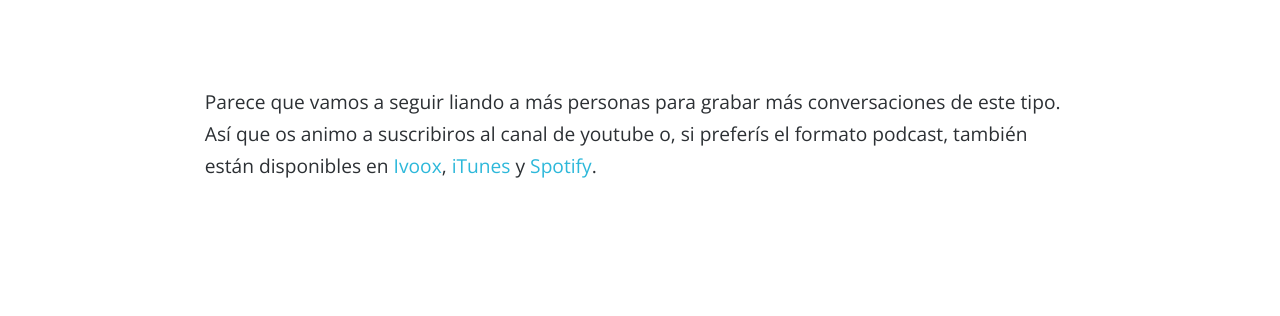
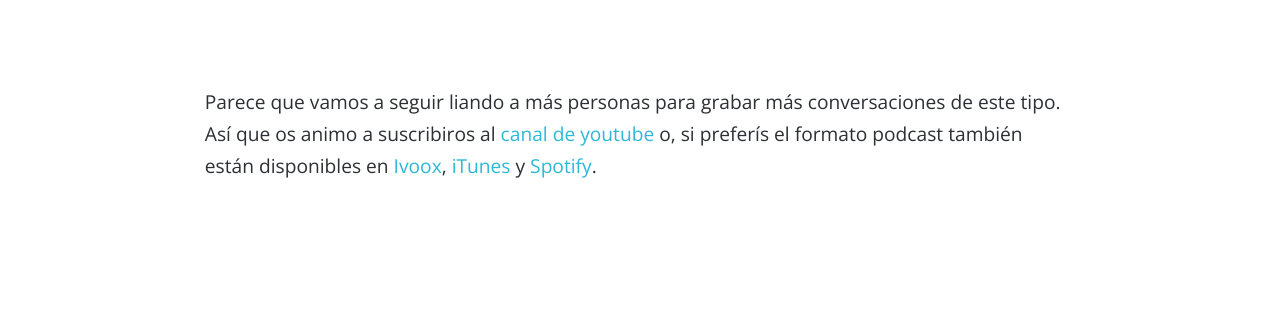
Before and after one commit to danilat/danilat.github.io, a Jekyll site: the page built from _posts/2020-04-30-lo-que-dure-una-jarra.md, in a window 1280 px wide and 900 px high, scrolled down 4842 px, cut to the strip 394-896 px from the top of the window. Shown: the top 316 px of the strip. Built offline with Jekyll 4.4.1, drawn with Linux system fonts in a browser that asks for light colours; comment, search, counter and statistics services are not loaded; part of the change alters nothing that is shown.

```diff
--- a/_posts/2020-04-30-lo-que-dure-una-jarra.md
+++ b/_posts/2020-04-30-lo-que-dure-una-jarra.md
@@ -6,7 +6,7 @@ categories:
 excerpt:  Capítulos 0, 1, 2, 3, 4 y 5 de Lo Que Dure Una Jarra (la segunda). Un videocast con una serie de charlas informales con personas con perfiles variados, sobre temáticas relacionadas con la tecnología y su impacto en el día a día de las personas.
 image: /img/posts/lo_que_dure/screenshot.png
 ---
-**[Lo Que Dure Una Jarra (la segunda)](https://www.youtube.com/channel/UCFIS_GwJcMefk7BPJYb_fDg/)** es un videocast con una serie de charlas informales con personas con perfiles variados, sobre temáticas relacionadas con la tecnología y su impacto en el día a día de las personas.
+**[Lo Que Dure Una Jarra (la segunda)](https://www.youtube.com/c/Loquedureunajarra)** es un videocast con una serie de charlas informales con personas con perfiles variados, sobre temáticas relacionadas con la tecnología y su impacto en el día a día de las personas.
 
 Esto surge del primer par de semanas de confinamieno. En unas cervezas remotas con varios amigos, mi no-primo [Guillermo Latorre](https://guillermolatorre.com/) sugirió organizar charlitas en petit comité para hablar de cómo trabajamos y nos estamos adaptando unos y otros a esta crisis.
 
@@ -53,4 +53,4 @@ Además, nos cuenta en qué consiste la iniciativa de Nextail en tiempos de Coro
 
 <br/>
 
-Parece que vamos a seguir liando a más personas para grabar más conversaciones de este tipo. Así que os animo a suscribiros al canal de youtube o, si preferís el formato podcast, también están disponibles en [Ivoox](https://www.ivoox.com/podcast-lo-que-dure-una-jarra-la-segunda_sq_f1879971_1.html), [iTunes](https://podcasts.apple.com/us/podcast/id1506038533) y [Spotify](https://open.spotify.com/show/6OPIOcDB4YMyFNMkHtpBpS?si=iBXfHFY1TBOi1jxmA-VbqQ).
+Parece que vamos a seguir liando a más personas para grabar más conversaciones de este tipo. Así que os animo a suscribiros al [canal de youtube](https://www.youtube.com/c/Loquedureunajarra) o, si preferís el formato podcast también están disponibles en [Ivoox](https://www.ivoox.com/podcast-lo-que-dure-una-jarra-la-segunda_sq_f1879971_1.html), [iTunes](https://podcasts.apple.com/us/podcast/id1506038533) y [Spotify](https://open.spotify.com/show/6OPIOcDB4YMyFNMkHtpBpS?si=iBXfHFY1TBOi1jxmA-VbqQ).
```
